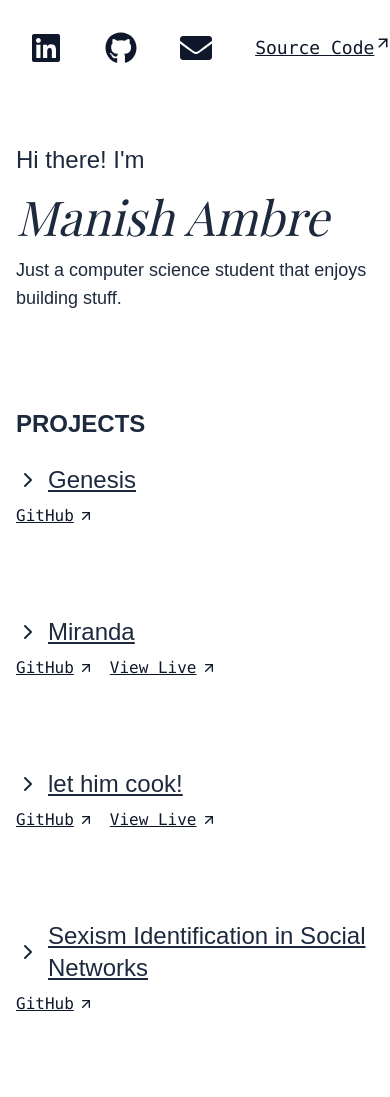
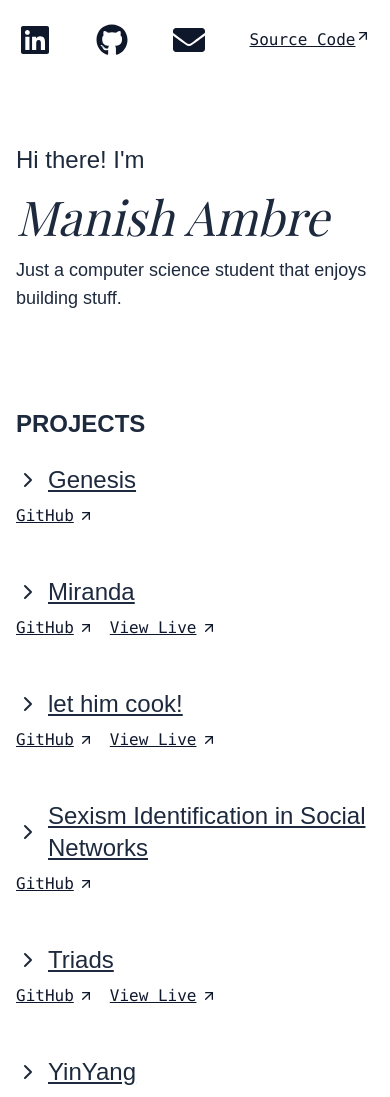
Before and after one commit to manishambre5/manishambre5.github.io, a React (Vite) app: page / in a window 390 px wide. Shown: the top 1097 px of the page. Built offline with nearby package versions, Linux system fonts and the light colour scheme; a web font is replaced by a local one.

Commit message:
UI bug fix

```diff
--- a/src/App.tsx
+++ b/src/App.tsx
@@ -6,7 +6,7 @@ import { Nav } from './components/Nav'
 function App() {
 
   return (
-    <div className='flex flex-col gap-4 mx-4 lg:mx-64 sm:mx-32'>
+    <div className='flex flex-col gap-4 lg:mx-64 sm:mx-32'>
       <Nav />
       <Hero />
       <MainContent />
--- a/src/assets/projects.ts
+++ b/src/assets/projects.ts
@@ -16,8 +16,8 @@ const projects: Project[] = [
     },
     {
         title: "Miranda",
-        subtitle: "An interactive note-taking app.",
-        techstack: ["React Router", "TypeScript", "React JS","TailwindCSS"],
+        subtitle: "An interactive note-taking app inspired form the Jupyter Notebook UI.",
+        techstack: ["TypeScript", "React Router", "React JS","TailwindCSS"],
         github: "https://github.com/manishambre5/miranda",
         viewlive: "https://manishambre5.github.io/miranda/"
     },
@@ -51,8 +51,8 @@ const projects: Project[] = [
     },
     {
         title: "next flick",
-        subtitle: "A movie recommendation app that recommends good cinema.",
-        techstack: ["React JS","TailwindCSS","Flask"],
+        subtitle: "A movie recommendation app that recommends good cinema based on an input movie.",
+        techstack: ["React JS","TailwindCSS","Python","Scikit-learn","Flask"],
         github: "https://github.com/manishambre5/next-flick",
         viewlive: ""
     },
@@ -65,7 +65,7 @@ const projects: Project[] = [
     },
     {
         title: "PINT",
-        subtitle: "Pinterest-Inspired Web Feed",
+        subtitle: "Pinterest-Inspired Web Feed with a masonry grid.",
         techstack: ["TailwindCSS","React JS"],
         github: "https://github.com/manishambre5/pint",
         viewlive: "https://manishambre5.github.io/pint/"
--- a/src/components/Hero.tsx
+++ b/src/components/Hero.tsx
@@ -1,6 +1,6 @@
 export const Hero = () => {
   return (
-    <div className="bg-white flex flex-col sm:justify-center py-4 sm:gap-4 cursor-default">
+    <div className="mx-4 bg-white flex flex-col sm:justify-center py-4 sm:gap-4 cursor-default">
         <header className="flex flex-col gap-4 pt-32 pb-12">
             <h2 className="">Hi there! I'm</h2>
             <h1 className="font-heading italic text-5xl md:text-7xl">Manish Ambre</h1>
--- a/src/components/MainContent.tsx
+++ b/src/components/MainContent.tsx
@@ -6,9 +6,9 @@ export const MainContent = () => {
     const [openIndex, setOpenIndex] = useState<number | null>(null);
 
   return (
-    <div className="flex flex-col gap-2 py-4 cursor-default font-primary">
+    <div className="mx-4 flex flex-col gap-2 py-4 cursor-default font-primary">
         <h2 className='uppercase text-slate-800 font-semibold'>Projects</h2>
-        <div className='flex flex-col gap-12'>
+        <div className='flex flex-col gap-2'>
         {projects.map((project, index) => (
             <article key={index} className="flex flex-col gap-2 py-4">
                 <h2 className="text-2xl underline hover:text-sky-600 cursor-pointer flex gap-2 items-center w-fit" onClick={() =>
--- a/src/components/Nav.tsx
+++ b/src/components/Nav.tsx
@@ -3,11 +3,11 @@ import { LuArrowUpRight } from "react-icons/lu";
 
 export const Nav = () => {
   return (
-    <nav className="flex items-center sm:justify-start justify-around gap-4 sm:gap-12 w-full py-8 fixed bg-white">
+    <nav className="flex items-center sm:justify-start justify-around gap-2 sm:gap-12 w-full py-6 sm:py-8 fixed bg-white">
         <a href='https://www.linkedin.com/in/manishambre5/'><FaLinkedin className='w-8 h-8' /></a>
         <a href='https://github.com/manishambre5'><FaGithub className='w-8 h-8' /></a>
         <a href='mailto:manishambre5@gmail.com'><FaEnvelope className='w-8 h-8' /></a>
-        <a href="https://github.com/manishambre5/manishambre5.github.io" className="inline-flex text-lg sm:text-xl">Source Code{<LuArrowUpRight />}</a>
+        <a href="https://github.com/manishambre5/manishambre5.github.io" className="inline-flex sm:text-xl">Source Code{<LuArrowUpRight />}</a>
     </nav>
   )
 }
```
